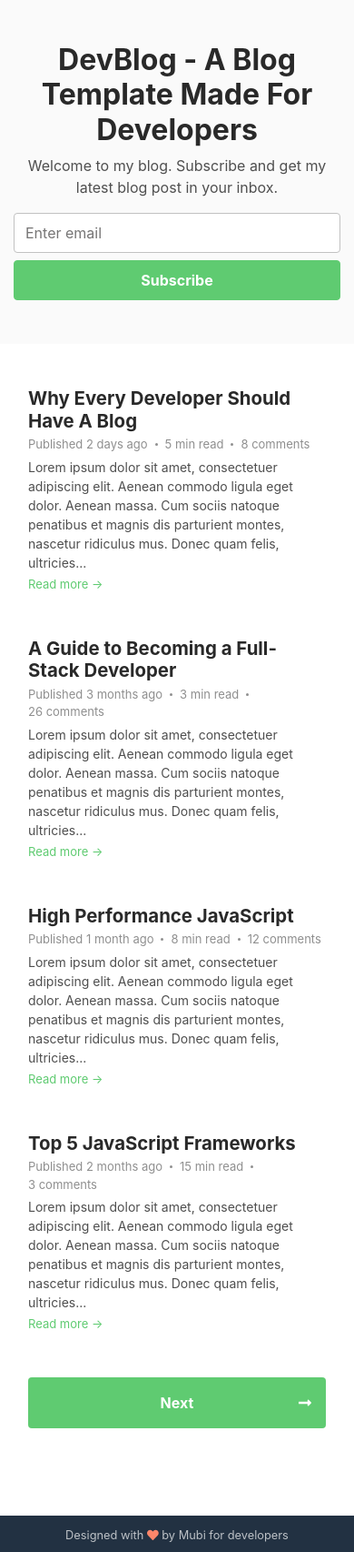
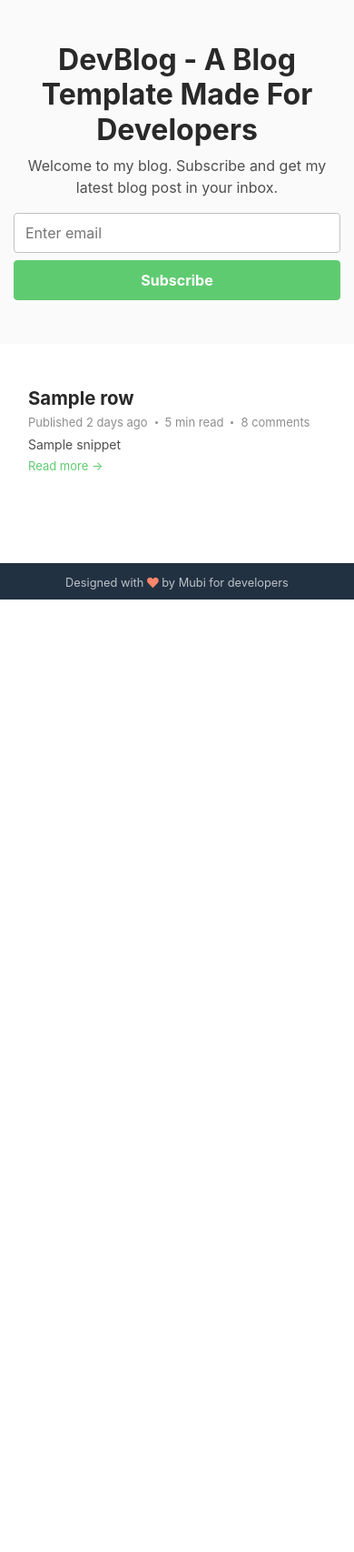
Before and after one commit to Mubasharr/NewsBLog-1, a Django app: template blogs/templates/index.html in a window 390 px wide. Shown: the part 73-1779 px from the top of the page at 91% size. After the commit the page ends 732 px from the top, so only its background shows below. Run offline with Django 3.2, Linux system fonts and the light colour scheme; the template is opened without the code that fills it: most values are stand-ins (such as "Sample title", 1, 10 or a date in 2020); grey boxes marked "Sample" are stand-in pictures; some libraries are stand-ins or nearby versions.

Commit message:
add home page & pagination

```diff
--- a/blogs/models.py
+++ b/blogs/models.py
@@ -9,4 +9,4 @@ class NewsBlog(models.Model):
     date = models.DateTimeField(default=timezone.now)
 
     def snippet(self):
-        return self.textfiled[:50] + '-----'
+        return self.description[:50] + '-----'
--- a/blogs/templates/index.html
+++ b/blogs/templates/index.html
@@ -18,81 +18,59 @@
     </section>
     <section class="blog-list px-3 py-5 p-md-5">
         <div class="container">
+             {% for row in allnews %}
             <div class="item mb-5">
                 <div class="media">
                     <img alt="image" class="mr-3 img-fluid post-thumb d-none d-md-flex"
-                         src="{% static 'assets/images/blog/blog-post-thumb-1.jpg' %}">
+                         src="{{ row.image_url }}">
                     <div class="media-body">
-                        <h3 class="title mb-1"><a href="blog-post.html">Why Every Developer Should Have A Blog</a></h3>
+                        <h3 class="title mb-1"><a href="blog-post.html">{{ row.title }}</a></h3>
                         <div class="meta mb-1"><span class="date">Published 2 days ago</span><span class="time">5 min read</span><span
                                 class="comment"><a href="#">8 comments</a></span></div>
-                        <div class="intro">Lorem ipsum dolor sit amet, consectetuer adipiscing elit. Aenean commodo
-                            ligula eget dolor. Aenean massa. Cum sociis natoque penatibus et magnis dis parturient
-                            montes, nascetur ridiculus mus. Donec quam felis, ultricies...
+                        <div class="intro">{{ row.snippet }}
                         </div>
                         <a class="more-link" href="blog-post.html">Read more &rarr;</a>
                     </div><!--//media-body-->
                 </div><!--//media-->
             </div><!--//item-->
-            <div class="item mb-5">
-                <div class="media">
-                    <img alt="image" class="mr-3 img-fluid post-thumb d-none d-md-flex"
-                         src="{% static 'assets/images/blog/blog-post-thumb-2.jpg' %}">
-                    <div class="media-body">
-                        <h3 class="title mb-1"><a href="blog-post.html">A Guide to Becoming a Full-Stack Developer</a>
-                        </h3>
-                        <div class="meta mb-1"><span class="date">Published 3 months ago</span><span class="time">3 min read</span><span
-                                class="comment"><a href="#">26 comments</a></span></div>
-                        <div class="intro">Lorem ipsum dolor sit amet, consectetuer adipiscing elit. Aenean commodo
-                            ligula eget dolor. Aenean massa. Cum sociis natoque penatibus et magnis dis parturient
-                            montes, nascetur ridiculus mus. Donec quam felis, ultricies...
-                        </div>
-                        <a class="more-link" href="blog-post.html">Read more &rarr;</a>
-                    </div><!--//media-body-->
-                </div><!--//media-->
-            </div><!--//item-->
+            {% endfor %}
 
-            <div class="item mb-5">
-                <div class="media">
-                    <img alt="image" class="mr-3 img-fluid post-thumb d-none d-md-flex"
-                         src="{% static 'assets/images/blog/blog-post-thumb-3.jpg' %}">
-                    <div class="media-body">
-                        <h3 class="title mb-1"><a href="blog-post.html">High Performance JavaScript</a></h3>
-                        <div class="meta mb-1"><span class="date">Published 1 month ago</span><span class="time">8 min read</span><span
-                                class="comment"><a href="#">12 comments</a></span></div>
-                        <div class="intro">Lorem ipsum dolor sit amet, consectetuer adipiscing elit. Aenean commodo
-                            ligula eget dolor. Aenean massa. Cum sociis natoque penatibus et magnis dis parturient
-                            montes, nascetur ridiculus mus. Donec quam felis, ultricies...
-                        </div>
-                        <a class="more-link" href="blog-post.html">Read more &rarr;</a>
-                    </div><!--//media-body-->
-                </div><!--//media-->
-            </div><!--//item-->
-            <div class="item mb-5">
-                <div class="media">
-                    <img alt="image" class="mr-3 img-fluid post-thumb d-none d-md-flex"
-                         src="{% static 'assets/images/blog/blog-post-thumb-4.jpg' %}">
-                    <div class="media-body">
-                        <h3 class="title mb-1"><a href="blog-post.html">Top 5 JavaScript Frameworks</a></h3>
-                        <div class="meta mb-1"><span class="date">Published 2 months ago</span><span class="time">15 min read</span><span
-                                class="comment"><a href="#">3 comments</a></span></div>
-                        <div class="intro">Lorem ipsum dolor sit amet, consectetuer adipiscing elit. Aenean commodo
-                            ligula eget dolor. Aenean massa. Cum sociis natoque penatibus et magnis dis parturient
-                            montes, nascetur ridiculus mus. Donec quam felis, ultricies...
-                        </div>
-                        <a class="more-link" href="blog-post.html">Read more &rarr;</a>
-                    </div><!--//media-body-->
-                </div><!--//media-->
-            </div><!--//item-->
-
-
-
-
-            <nav class="blog-nav nav nav-justified my-5">
-                <a class="nav-link-prev nav-item nav-link d-none rounded-left" href="#">Previous<i
-                        class="arrow-prev fas fa-long-arrow-alt-left"></i></a>
-                <a class="nav-link-next nav-item nav-link rounded" href="blog-list.html">Next<i
-                        class="arrow-next fas fa-long-arrow-alt-right"></i></a>
+        {% if allnews.has_other_pages %}
+            <nav aria-label="...">
+              <ul class="pagination">
+                 {% if allnews.has_previous %}
+                <li class="page-item"><a class="page-link" href="?page={{ allnews.previous_page_number }}">Previous</a></li>
+                  {% else %}
+                  <li class="page-item disabled">
+                  <span class="page-link">Previous</span>
+                  </li>
+                  {% endif %}
+                  {% for i in allnews.paginator.page_range %}
+                  {% if allnews.number == i %}
+                <li class="page-item active">
+                  <span class="page-link">{{ i }}<span class="sr-only">(current)</span></span>
+                </li>
+                  {% else %}
+                  <li class="page-item"><a class="page-link" href="?page={{ i }}">{{ i }}</a></li>
+                  {% endif %}
+                  {% endfor %}
+                  {% if allnews.has_next %}
+                    <li class="page-item">
+                      <a class="page-link" href="?page={{ allnews.next_page_number }}">Next</a>
+                    </li>
+                  {% else %}
+                  <li class="page-item disabled">
+                  <span class="page-link">Next</span>
+                  </li>
+                {% endif %}
+              </ul>
+                <nav class="blog-nav nav nav-justified my-5">
+                    <a class="nav-link-prev nav-item nav-link d-none rounded-left" href="#">Previous<i
+                            class="arrow-prev fas fa-long-arrow-alt-left"></i></a>
+                    <a class="nav-link-next nav-item nav-link rounded" href="blog-list.html">Next<i
+                            class="arrow-next fas fa-long-arrow-alt-right"></i></a>
+                </nav>
+                {% endif %}
             </nav>
 
         </div>
--- a/blogs/urls.py
+++ b/blogs/urls.py
@@ -4,5 +4,6 @@ from . import views
 
 urlpatterns = [
     path('', views.index, name="home"),
-    # path('about_us', views.about, name="about-us"),
+    path('blog_detail/<id>', views.blog_detail, name="blog_detail"),
+    path('about_us', views.about, name="about_us"),
 ]
```
Also changed, not shown: blogs/views.py (+21 -2 lines).
